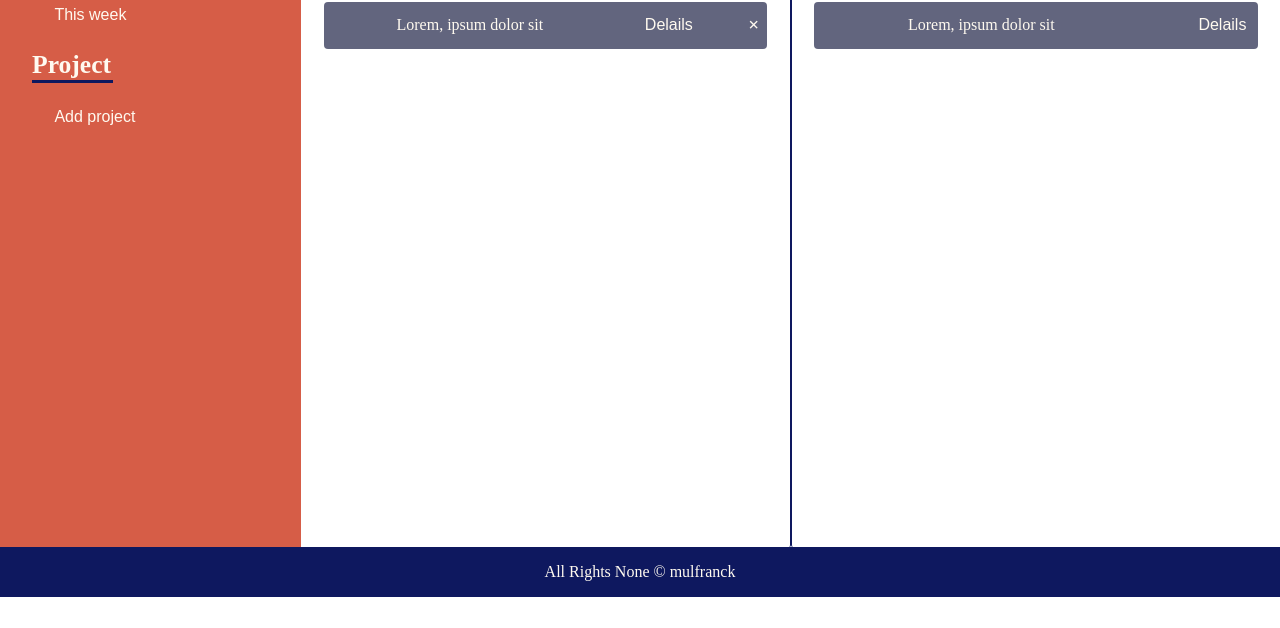
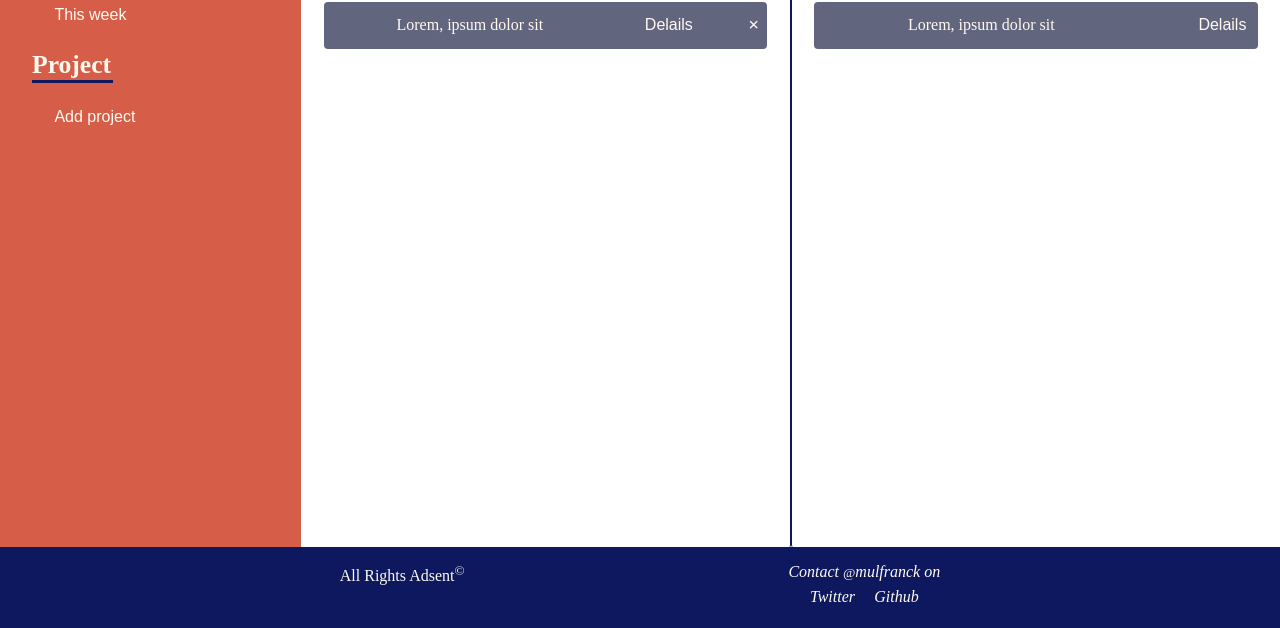
Before and after one commit to mulfranck/todo-app, a plain HTML site: page index.html in a window 1280 px wide. Shown: the part 203-831 px from the top of the page. Before the commit the page ends 800 px from the top, so only its background shows below. Drawn offline with Linux system fonts and the light colour scheme.

Commit message:
add footer contact info links

```diff
--- a/index.html
+++ b/index.html
@@ -112,8 +112,20 @@
     </main>
 
     <footer class="footer">
-        <p>All Rights None &copy; mulfranck</p>
-        <a href="http://github.com/mulfranck"></a>
+        <p>All Rights Adsent<sup>&copy;</sup></p>
+
+        <address>
+            <p>Contact <small>@</small><em>mulfranck</em> on</p>
+            <ul>
+                <li>
+                    <a href="https://twitter.com/mulfranck" target="_blank">Twitter</a>
+                </li>
+                <li>
+                    <a href="http://github.com/mulfranck" target="_blank">Github</a>
+                </li>
+            </ul>
+        </address>
+
     </footer>
 
     <!-- <script src="bundled.js"></script> -->
--- a/style.css
+++ b/style.css
@@ -266,13 +266,34 @@ header > button:hover {
     background-color: rgb(253, 118, 118);
 }
 
-
+/********  FOOTER SECTION  ********/
 .footer {
     padding: 1rem;
-    text-align: center;
     color: floralwhite;
     background-color: var(--p-color);
+    display: flex;
+    justify-content: space-evenly;
 }
+
+.footer address ul {
+    display: flex;
+    justify-content: center;
+    list-style: none;
+    /* margin: .2rem auto; */
+}
+.footer a {
+    display: inline-block;
+    color: floralwhite;
+    text-decoration: none;
+    padding: .4rem .6rem;
+}
+.footer a:hover {
+    color: floralwhite;
+    background-color: #393d5dca;
+    font-weight: bold;
+    cursor: pointer;
+}
+
 
 /********  PRIORITY  ********/
 .hide {
```
